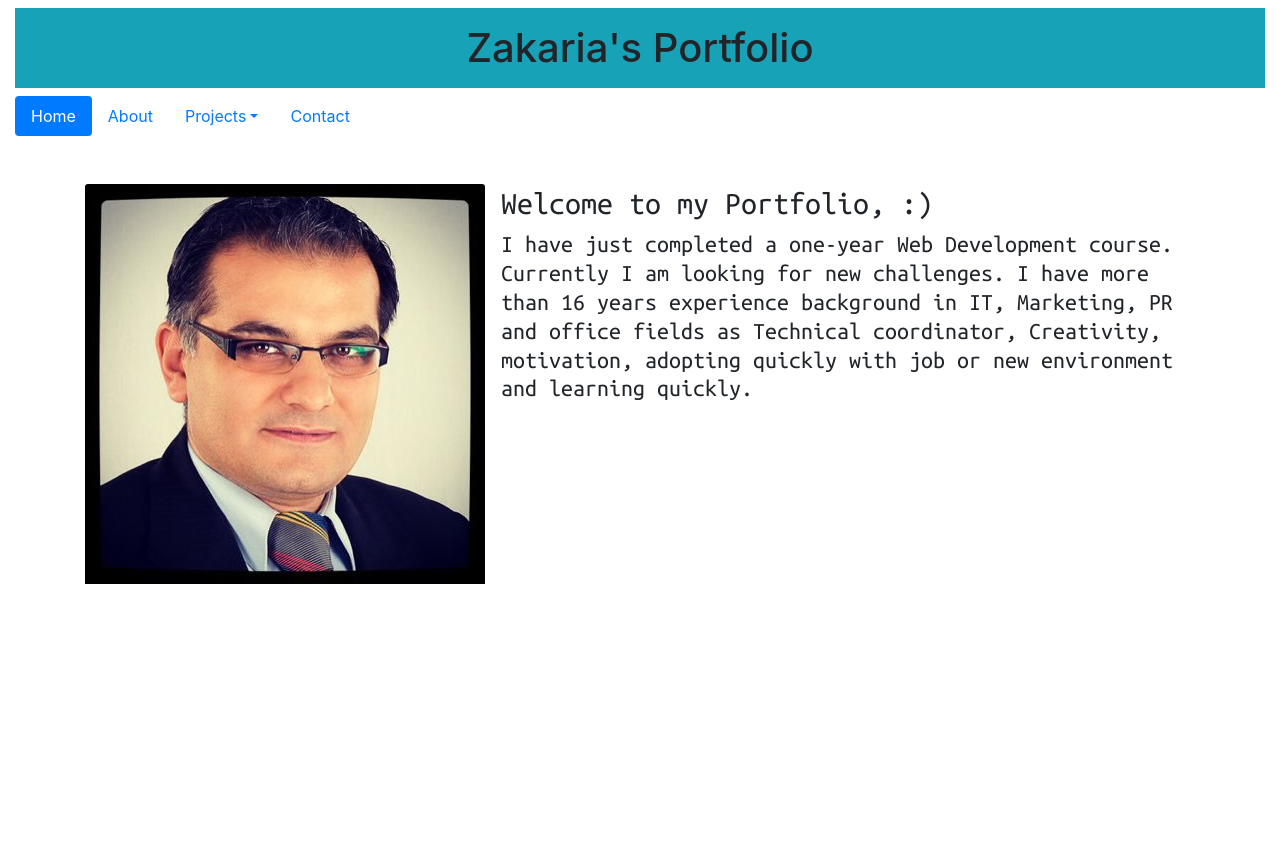
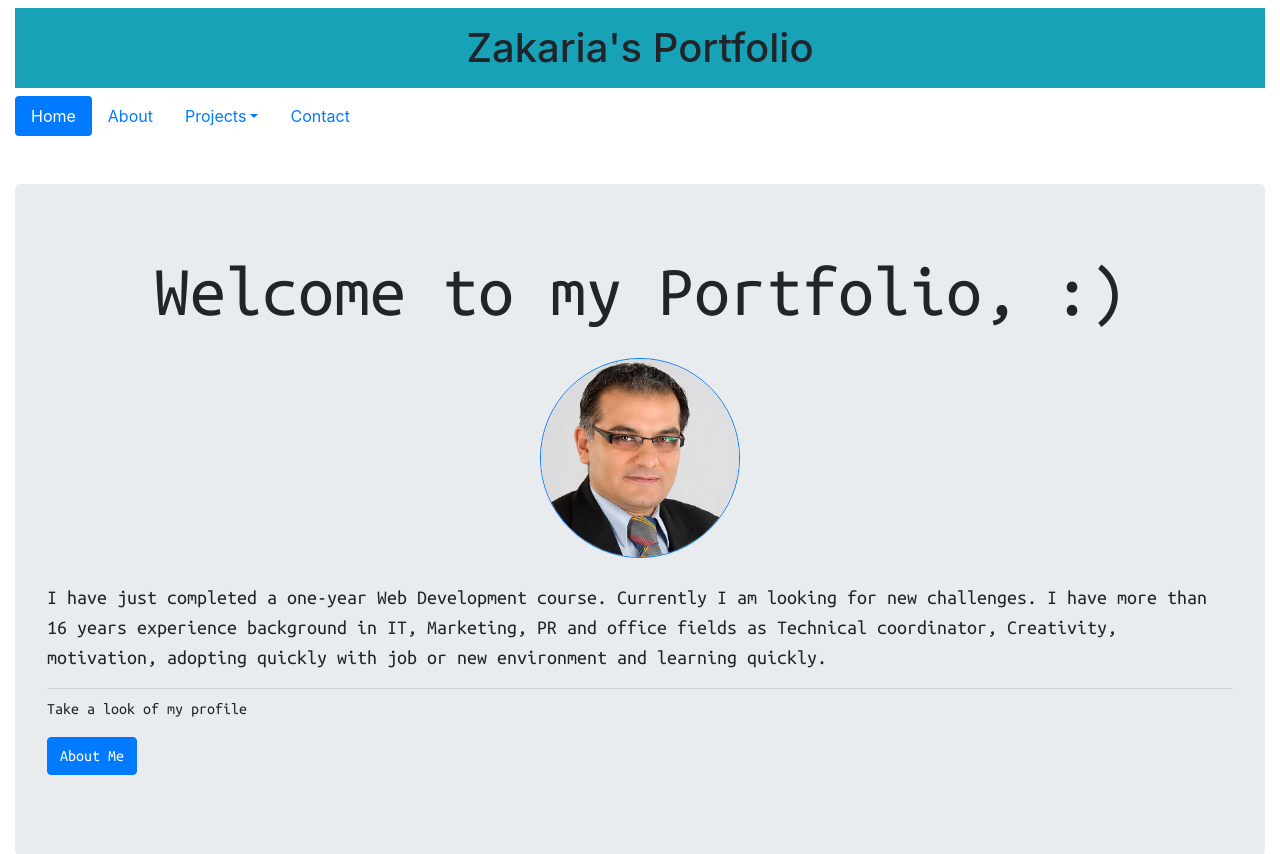
Before and after one commit to WebUp-dci-fbw7/ZakMos.github.io, a React (Create React App) app: page / in a window 1280 px wide. Shown: the top 854 px of the page. Built offline with nearby package versions, Linux system fonts and the light colour scheme.

Commit message:
general update

```diff
--- a/src/App.js
+++ b/src/App.js
@@ -10,6 +10,7 @@ import SingleProject from './views/SingleProject';
 
 import Header from './components/Header';
 import Footer from './components/Footer';
+
 
 class App extends Component {
   render() {
--- a/src/views/Contact.jsx
+++ b/src/views/Contact.jsx
@@ -44,25 +44,29 @@ class Contact extends Component {
           <Button color="info" type="submit" value="Send">Submit Form</Button>
         </Form>
 
-        <section className="container mt-5">
+        <section className="container mt-5 justify-content-center">
           <h2 className="justify-content-center d-flex">Contact details</h2>
-          <div className="justify-content-center d-flex mt-5">
-              <ul className="list-unstyled list-inline-item justify-content-center">
-                <li className="list-inline-item justify-content-center">
-                  <span><img src={address} alt="Address" width="20%" height="20%"/>Address</span>
-                  <div><p>Vulkanstrase 1 12399 Berlin</p></div>
+          <div className="justify-content-center">
+              <ul className="justify-content-center d-flex mt-5">
+                <li className="list-inline-item">
+                  <p>Address</p>
+                  <img src={address} alt="Address" width="20%" height="20%"/>
+                  <p>Vulkanstrase 1 12399 Berlin</p>
                 </li>
                 <li className="list-inline-item">
-                  <div><img src={iconContact} alt="Phone-png" width="20%" height="20%"/>Phone</div>
-                  <div><p>004900000000</p></div>
+                  <p>Phone</p>
+                  <img src={iconContact} alt="Phone-png" width="20%" height="20%"/>
+                  <p>004900000000</p>
                 </li>
                 <li className="list-inline-item">
-                  <div><img src={emailIcon} alt="Email-Icon" width="20%" height="20%"/>E-Mail</div>
-                  <div><a href="mailto:z.zza@hotmail.com?subject=feedback"></a></div>
+                    <p>E-Mail</p>
+                    <a href="mailto:z.zza@hotmail.com?subject=feedback"><img src={emailIcon} alt="Email-Icon" width="20%" height="20%"/></a>
+                    <p>.....</p>
                 </li>
               </ul>
             </div>
         </section>
+
 
         <section className="container  mt-5">
           <h3 className="justify-content-center d-flex">Follow me</h3>
--- a/src/views/Home.jsx
+++ b/src/views/Home.jsx
@@ -1,28 +1,30 @@
 import React, {Component} from 'react';
-import { Media, CardImg } from 'reactstrap';
-import personalPic from '../images/zakaria.jpg';
+import { Jumbotron, Button } from 'reactstrap';
+import personalPic from '../images/zakaria-pic.jpg';
+import { NavLink as RRNavLink } from 'react-router-dom';
 
 class Home extends Component {
   componentDidMount() {
     document.title = 'Home | Zakaria\'s website';
   }
   render() {
-  return (
-    <Media className="container d-flex mt-5">
-      <Media left>
-        <CardImg top width="100%" src={personalPic} alt="Zakaria's-pic" />
-      </Media>
-      <Media body className="ml-3">
-        <h2 heading>
-          Welcome to my Portfolio, :)
-        </h2>
-        <h4>
-            I have just completed a one-year Web Development course. Currently I am looking for new challenges.
-            I have more than 16 years experience background in IT, Marketing, PR and office fields as Technical coordinator,
-            Creativity, motivation, adopting quickly with job or new environment and learning quickly.
-          </h4>
-        </Media>
-    </Media>
+    return (
+       <div className="center">
+        <Jumbotron>
+          <h2 className="display-3 text-center">
+            Welcome to my Portfolio, :)
+          </h2>
+          <img className="personal-img rounded-circle border border-primary mt-4 mx-auto d-block" src={personalPic} alt="Zakaria's-pic" />
+          <p className="lead mt-4">I have just completed a one-year Web Development course. Currently I am looking for new challenges.
+          I have more than 16 years experience background in IT, Marketing, PR and office fields as Technical coordinator,
+          Creativity, motivation, adopting quickly with job or new environment and learning quickly.</p>
+          <hr className="my-2" />
+          <p>Take a look of my profile</p>
+          <p className="lead">
+            <Button color="primary" exact to="/about" activeClassName="active" tag={RRNavLink}>About Me</Button>
+          </p>
+        </Jumbotron>
+      </div>
   );
   }
 }
```
